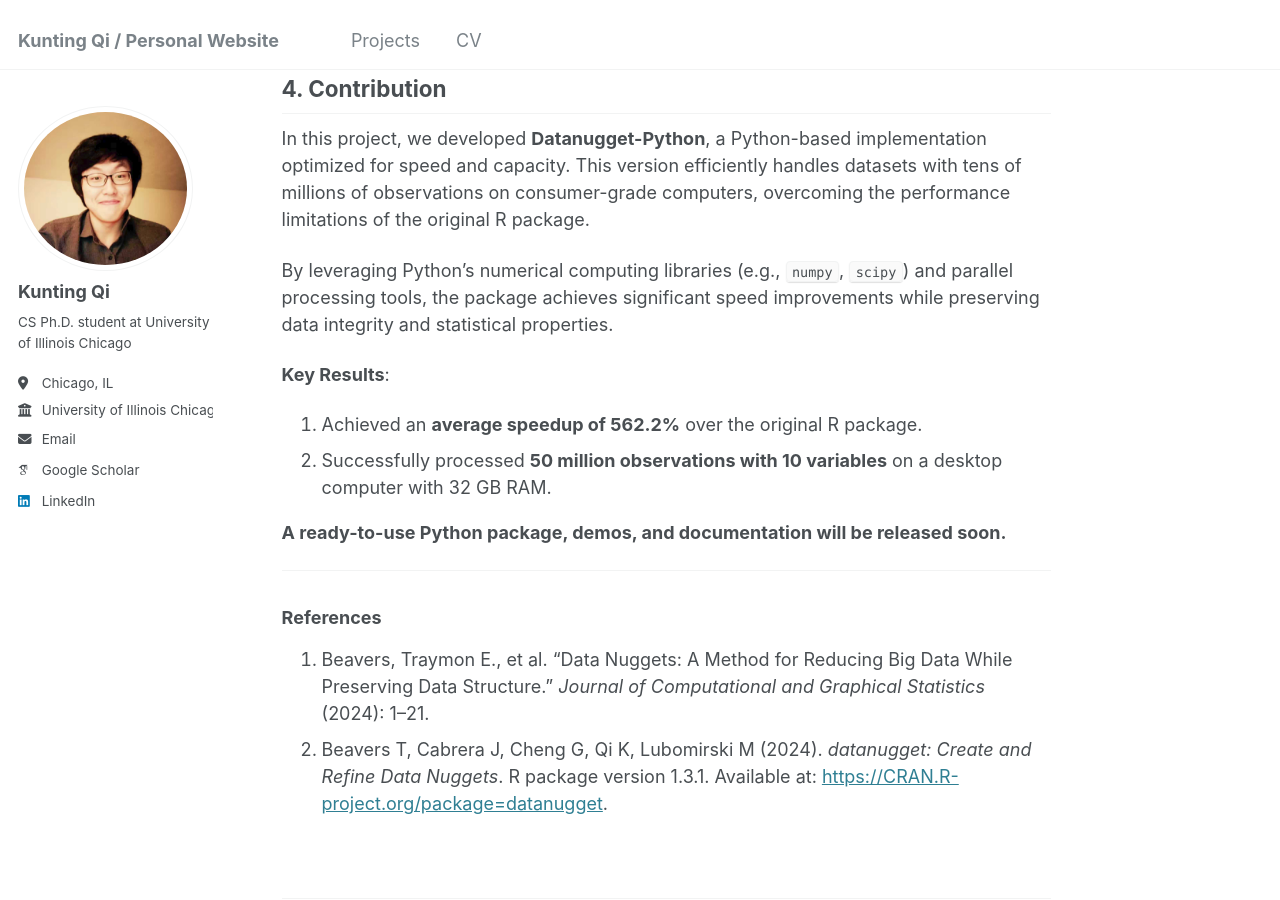
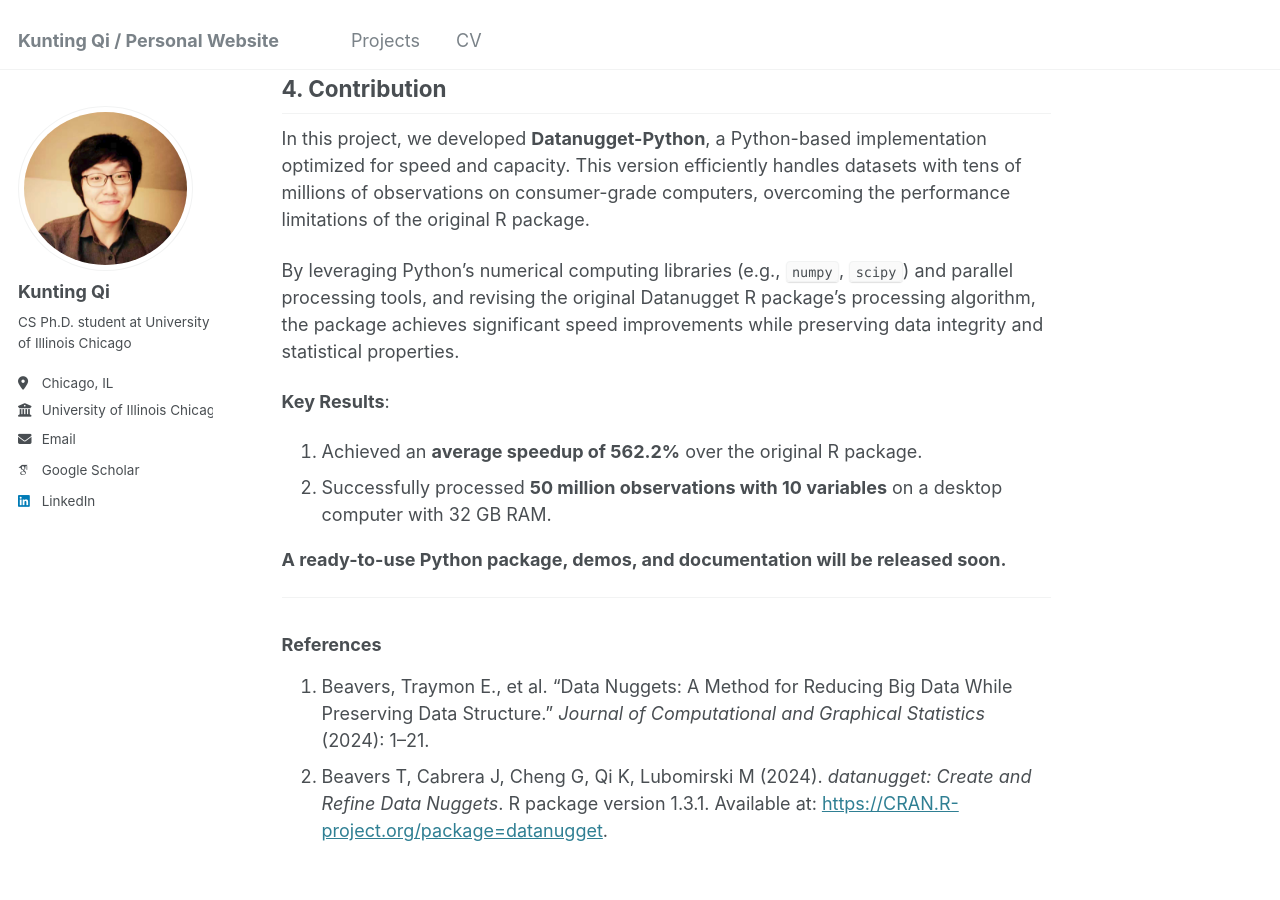
Before and after one commit to qktttt/qktttt.github.io, a Jekyll site: the page built from _portfolio/portfolio-1.md, in a window 1280 px wide and 900 px high, scrolled down 1992 px. Built offline with Jekyll 4.4.1, drawn with Linux system fonts in a browser that asks for light colours; some web fonts are replaced.

Commit message:
new change

```diff
--- a/_portfolio/portfolio-1.md
+++ b/_portfolio/portfolio-1.md
@@ -38,7 +38,7 @@ More details regarding the methodology of Datanugget can be found in [1].
 ## 4. Contribution
 In this project, we developed **Datanugget-Python**, a Python-based implementation optimized for speed and capacity. This version efficiently handles datasets with tens of millions of observations on consumer-grade computers, overcoming the performance limitations of the original R package.
 
-By leveraging Python’s numerical computing libraries (e.g., `numpy`, `scipy`) and parallel processing tools, the package achieves significant speed improvements while preserving data integrity and statistical properties.
+By leveraging Python’s numerical computing libraries (e.g., `numpy`, `scipy`) and parallel processing tools, and revising the original Datanugget R package's processing algorithm, the package achieves significant speed improvements while preserving data integrity and statistical properties.
 
 **Key Results**:
 1. Achieved an **average speedup of 562.2%** over the original R package.
```
